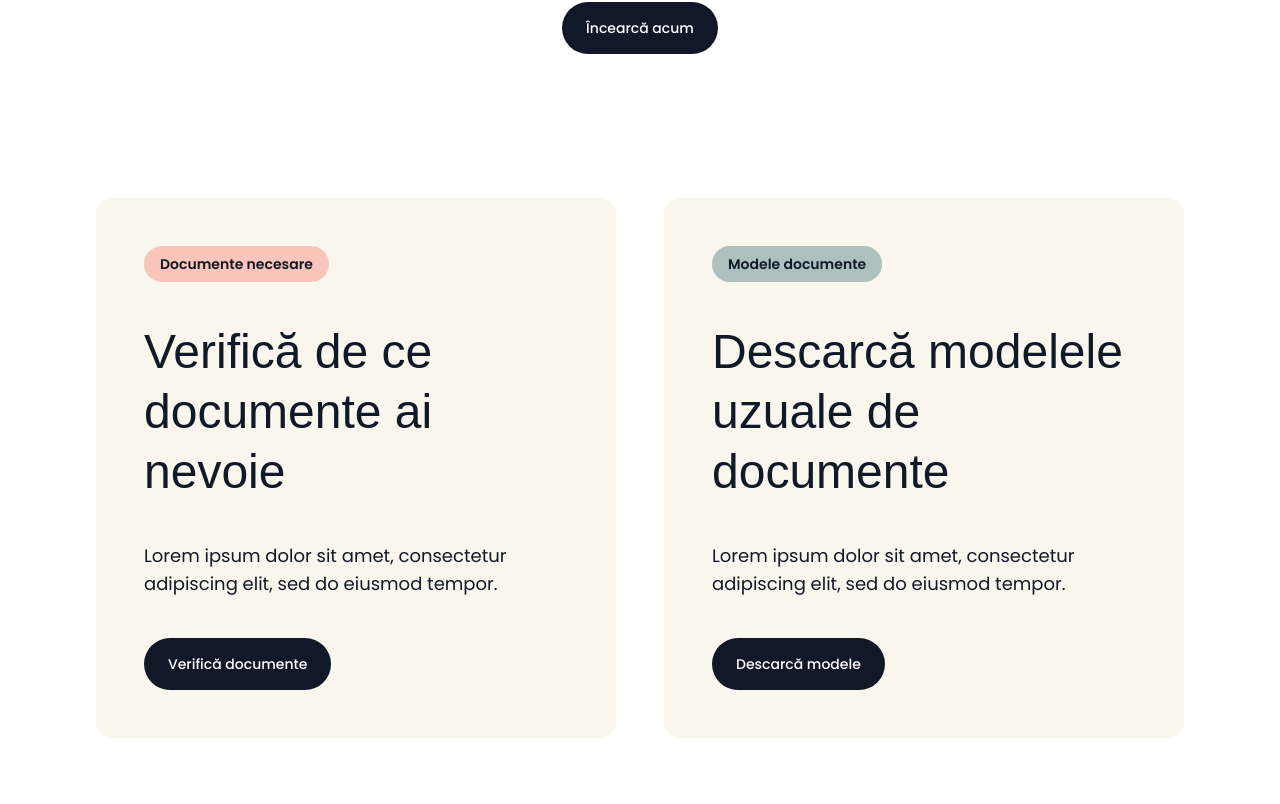
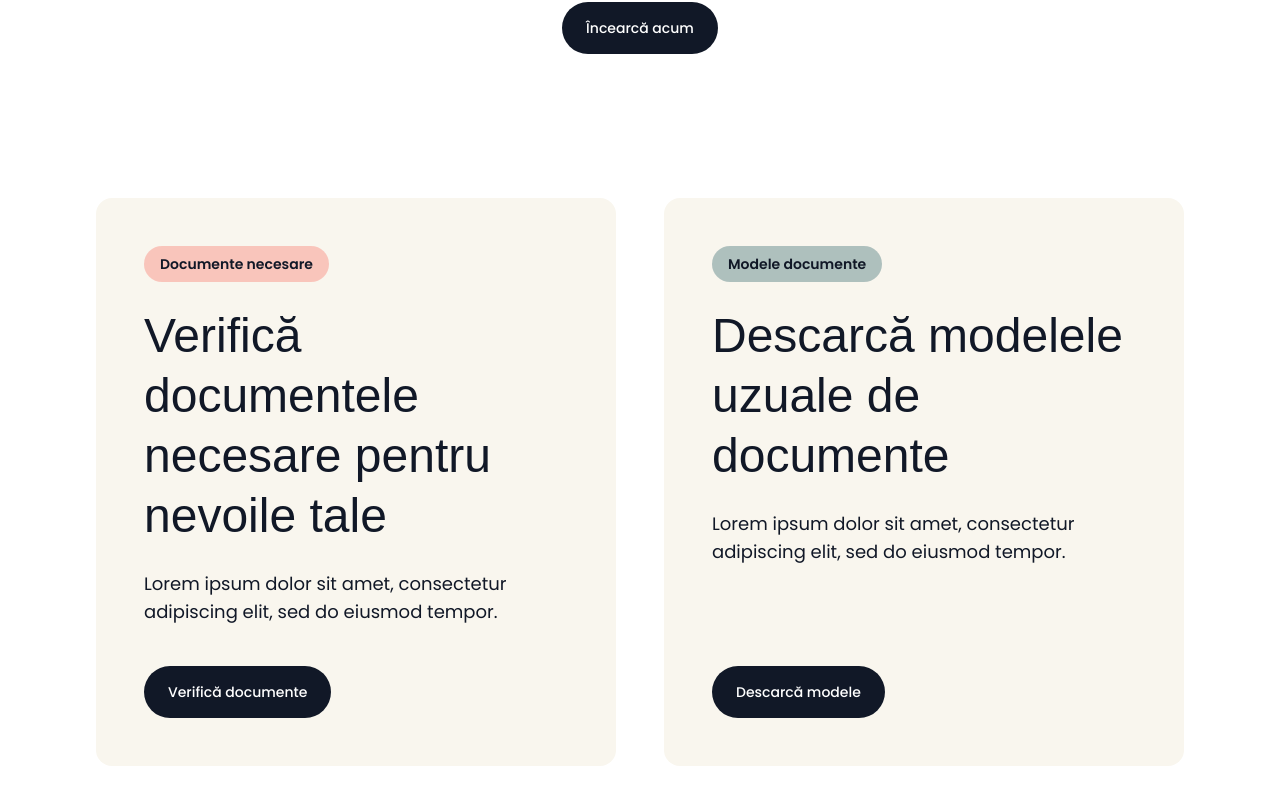
Before and after one commit to xsuve/byro, a Next.js app: page / in a window 1280 px wide. Shown: the part 518-1322 px from the top of the page. Built offline with nearby package versions, Linux system fonts and the light colour scheme; a web font is replaced by a local one.

Commit message:
Fix landing box flex layout.

```diff
--- a/app/page.tsx
+++ b/app/page.tsx
@@ -26,22 +26,25 @@ export default function LandingPage() {
         </div>
       </div>
       <div className='grid grid-cols-2 gap-x-12 px-24 pb-24 pt-12'>
-        <div className='rounded-2xl p-12 bg-creamy flex flex-col items-start gap-y-10'>
+        <div className='rounded-2xl p-12 bg-creamy flex flex-col justify-between gap-y-10'>
+          <div className='flex flex-col items-start gap-y-6'>
             <div className='text-primary bg-vermilion/30 rounded-full inline-flex font-semibold text-sm px-4 py-2'>
               Documente necesare
             </div>
             <Heading type='landing-title' className='!text-5xl !leading-tight'>
-            Verifică de ce documente ai nevoie
+              Verifică documentele necesare pentru nevoile tale
             </Heading>
             <Text type='landing-text'>
               Lorem ipsum dolor sit amet, consectetur adipiscing elit, sed do
               eiusmod tempor.
             </Text>
+          </div>
           <Link href='/documente-necesare'>
             <Button>Verifică documente</Button>
           </Link>
         </div>
-        <div className='rounded-2xl p-12 bg-creamy flex flex-col items-start gap-y-10'>
+        <div className='rounded-2xl p-12 bg-creamy flex flex-col justify-between gap-y-10'>
+          <div className='flex flex-col items-start gap-y-6'>
             <div className='text-primary bg-aquamarine/30 rounded-full inline-flex font-semibold text-sm px-4 py-2'>
               Modele documente
             </div>
@@ -52,6 +55,7 @@ export default function LandingPage() {
               Lorem ipsum dolor sit amet, consectetur adipiscing elit, sed do
               eiusmod tempor.
             </Text>
+          </div>
           <Link href='/modele-documente'>
             <Button>Descarcă modele</Button>
           </Link>
```
Lines whose indentation alone changed are shown as unchanged.
